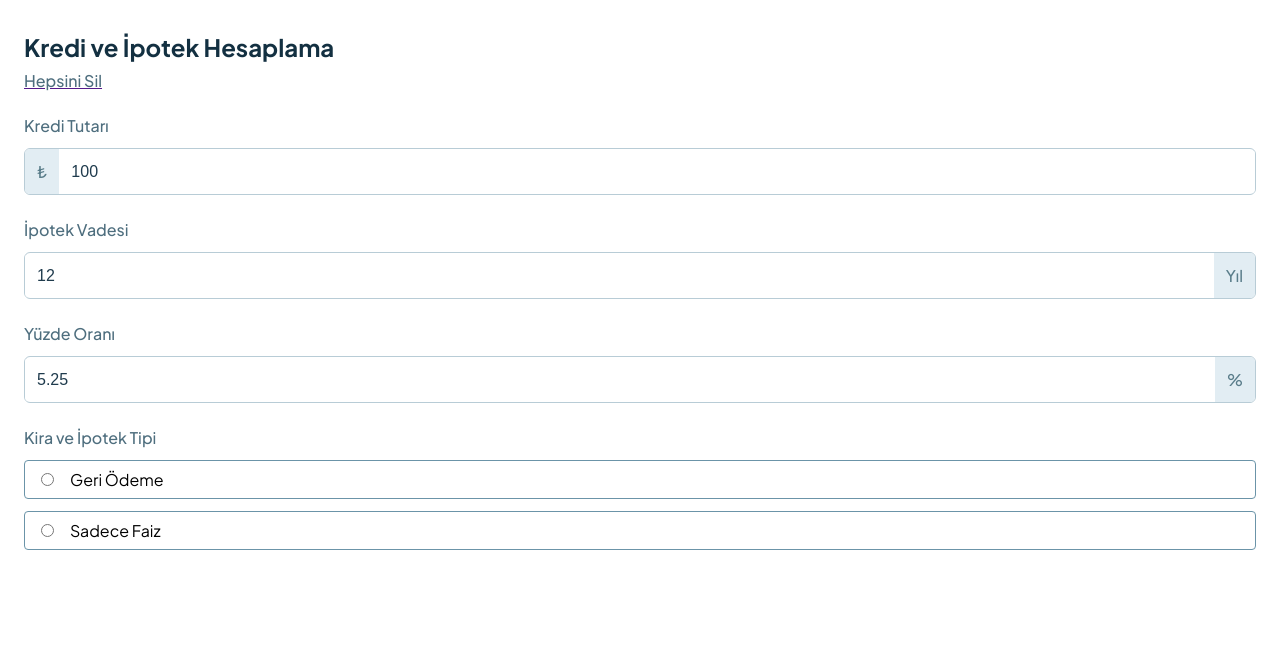
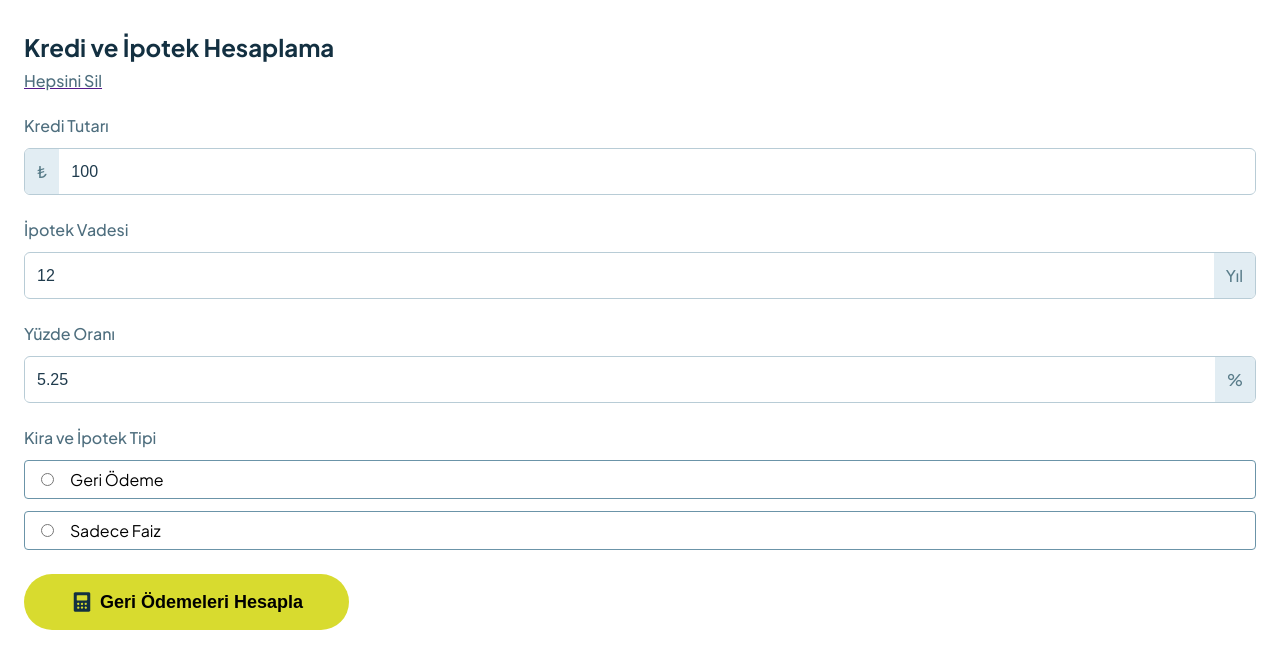
Before and after one commit to dursunkokturk/Front-End-School-React-JS-Project-Loan-And-Mortgage-Calculator-App-V3, a React (Vite) app: page / in a window 1280 px wide. Shown: the top 668 px of the page. Built offline with nearby package versions, Linux system fonts and the light colour scheme.

Commit message:
src klasoru icindeki app.jsx component icindeki container div'i icinde main alaninda button eklendi, app.css dosyasinda css duzenlemesi yapildi

```diff
--- a/src/App.css
+++ b/src/App.css
@@ -80,3 +80,21 @@ body {
 .payment-type {
   margin-left: 16px;
 }
+
+button{
+  font-size: 18px;
+  font-weight: 700;
+  margin-inline: 24px;
+  background-color: #D8DB2F;
+  border: none;
+  border-radius: 999px;
+  padding: 16px 46px;
+
+  display: flex;
+  justify-content: center;
+  align-items: center;
+}
+
+button img{
+  margin-right: 6px;
+}
--- a/src/App.jsx
+++ b/src/App.jsx
@@ -1,3 +1,4 @@
+import Calculator from './assets/img/calculator.png'
 import './App.css'
 
 export default function App() {
@@ -46,7 +47,7 @@ export default function App() {
               <span className="payment-type">Sadece Faiz</span>
             </div>
           </div>
-
+          <button><img src={Calculator} alt="" />Geri Ödemeleri Hesapla</button>
         </main>
       </div>
     </>
```
Also changed, not shown: src/assets/img/calculator.png (added).
